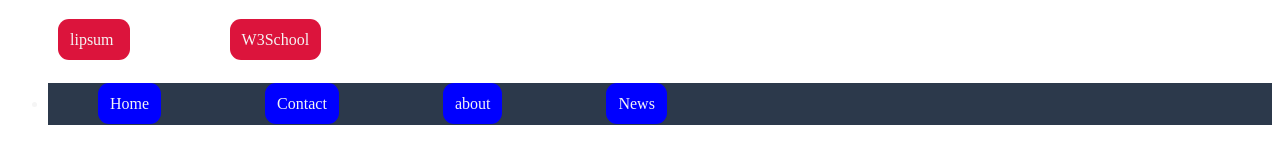
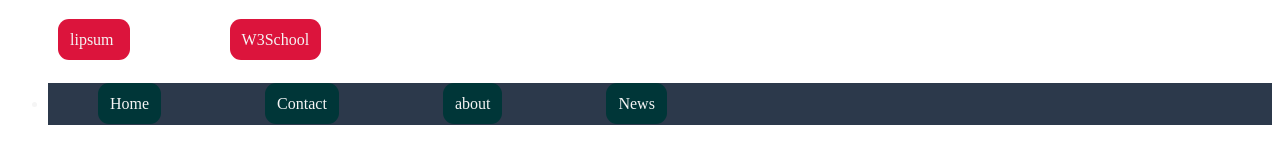
Before and after one commit to gurucommando/guru-css-project01, a plain HTML site: page index.html in a window 1280 px wide. Shown: the part 123-286 px from the top of the page. Drawn offline with Linux system fonts and the light colour scheme.

Commit message:
Update index.html

```diff
--- a/index.html
+++ b/index.html
@@ -28,11 +28,11 @@
                 padding-top: 12px;
                 color:whitesmoke}
 
-            li a:link {background-color: blue;}
+            li a:link {background-color:#003638;}
 
-            li a:hover {background-color:#F8485E;
+            li a:hover {background-color:#F8485E;}
 
-                }
+            li a:active {background-color:cadetblue;}
 
 
         </style>
```
